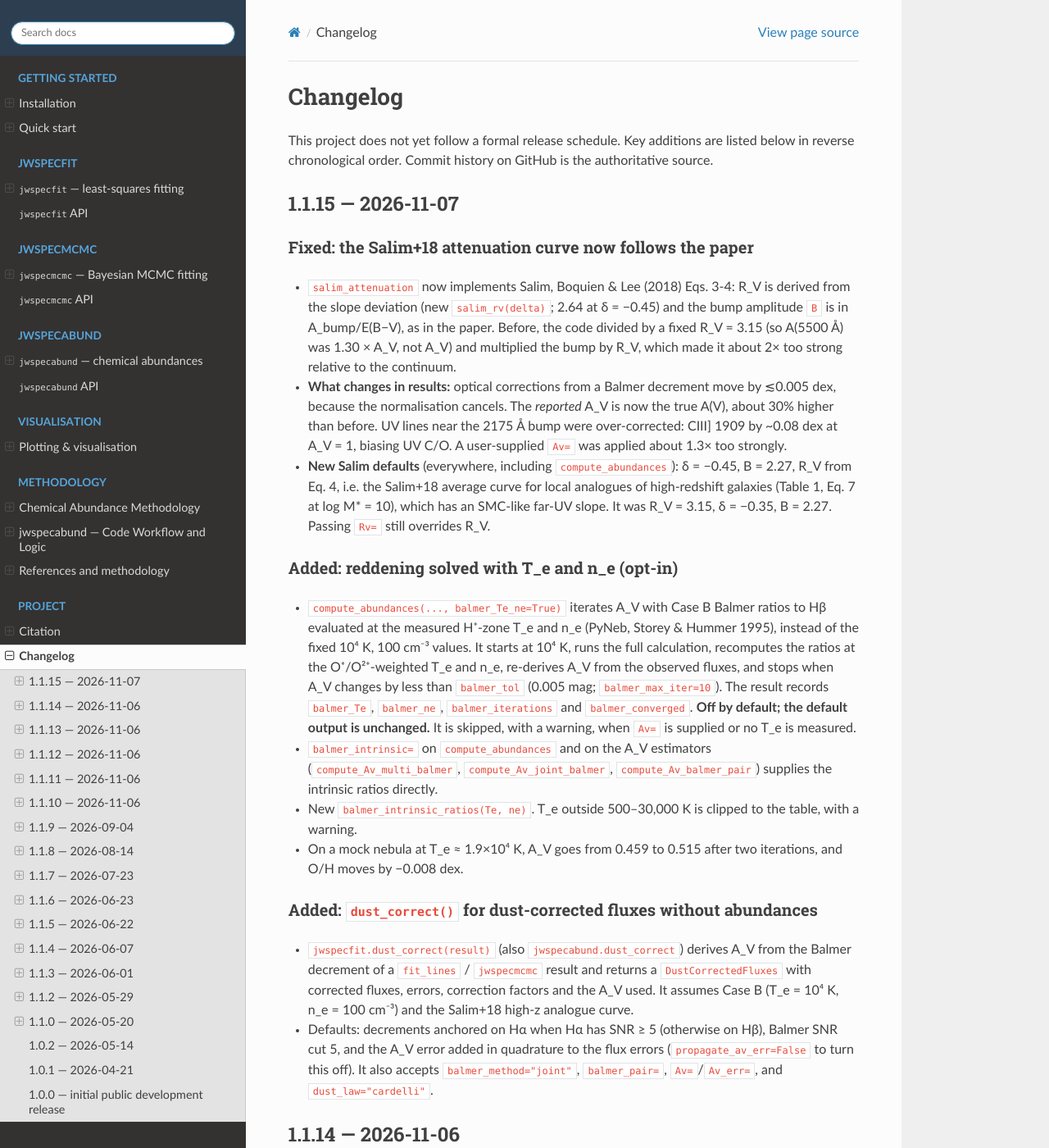
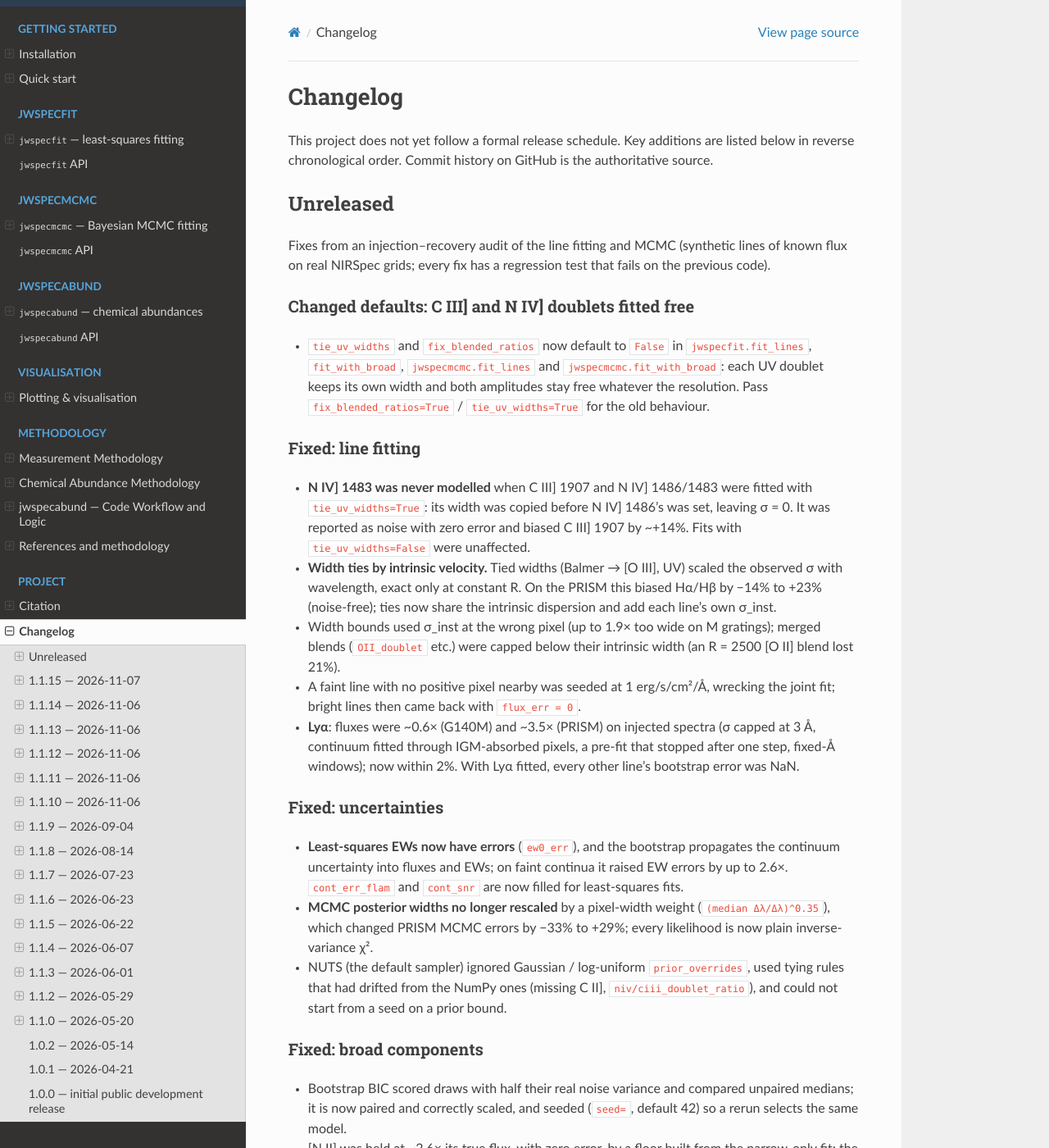
Before and after one commit to raunaq-rai/jwspecfit, a Sphinx documentation site: the page built from docs/changelog.md, in a window 1280 px wide and 1400 px high. Shown: the whole window at 82% size. Built offline with Sphinx 7.4.7 and the Read the Docs theme 3.1.0, drawn with Linux system fonts in a browser that asks for light colours; some of the changed text lies outside the part shown.

Commit message:
Document how every measured quantity and its uncertainty is computed
docs/measurement_methodology.md covers units, the resolution model,
the continuum and its uncertainty, line fluxes, tied parameters, the fit,
bootstrap and MCMC uncertainties, the four SNRs, equivalent widths,
upper limits, broad-component selection and Lya, and what the error
bars leave out.  The changelog lists the audit fixes as Unreleased.

```diff
--- a/docs/changelog.md
+++ b/docs/changelog.md
@@ -3,6 +3,71 @@
 This project does not yet follow a formal release schedule. Key
 additions are listed below in reverse chronological order. Commit
 history on GitHub is the authoritative source.
+
+## Unreleased
+
+Fixes from an injection–recovery audit of the line fitting and MCMC
+(synthetic lines of known flux on real NIRSpec grids; every fix has a
+regression test that fails on the previous code).
+
+### Changed defaults: C III] and N IV] doublets fitted free
+
+- `tie_uv_widths` and `fix_blended_ratios` now default to `False` in
+  `jwspecfit.fit_lines`, `fit_with_broad`, `jwspecmcmc.fit_lines` and
+  `jwspecmcmc.fit_with_broad`: each UV doublet keeps its own width and
+  both amplitudes stay free whatever the resolution.  Pass
+  `fix_blended_ratios=True` / `tie_uv_widths=True` for the old behaviour.
+
+### Fixed: line fitting
+
+- **N IV] 1483 was never modelled** when C III] 1907 and N IV] 1486/1483
+  were fitted with `tie_uv_widths=True`: its width was copied before
+  N IV] 1486's was set, leaving σ = 0.  It was reported as noise with
+  zero error and biased C III] 1907 by ~+14%.  Fits with
+  `tie_uv_widths=False` were unaffected.
+- **Width ties by intrinsic velocity.**  Tied widths (Balmer → [O III],
+  UV) scaled the observed σ with wavelength, exact only at constant R.
+  On the PRISM this biased Hα/Hβ by −14% to +23% (noise-free); ties now
+  share the intrinsic dispersion and add each line's own σ_inst.
+- Width bounds used σ_inst at the wrong pixel (up to 1.9× too wide on M
+  gratings); merged blends (`OII_doublet` etc.) were capped below their
+  intrinsic width (an R = 2500 [O II] blend lost 21%).
+- A faint line with no positive pixel nearby was seeded at 1 erg/s/cm²/Å,
+  wrecking the joint fit; bright lines then came back with `flux_err = 0`.
+- **Lyα**: fluxes were ~0.6× (G140M) and ~3.5× (PRISM) on injected
+  spectra (σ capped at 3 Å, continuum fitted through IGM-absorbed
+  pixels, a pre-fit that stopped after one step, fixed-Å windows); now
+  within 2%.  With Lyα fitted, every other line's bootstrap error was NaN.
+
+### Fixed: uncertainties
+
+- **Least-squares EWs now have errors** (`ew0_err`), and the bootstrap
+  propagates the continuum uncertainty into fluxes and EWs; on faint
+  continua it raised EW errors by up to 2.6×.  `cont_err_flam` and
+  `cont_snr` are now filled for least-squares fits.
+- **MCMC posterior widths no longer rescaled** by a pixel-width weight
+  (`(median Δλ/Δλ)^0.35`), which changed PRISM MCMC errors by −33% to
+  +29%; every likelihood is now plain inverse-variance χ².
+- NUTS (the default sampler) ignored Gaussian / log-uniform
+  `prior_overrides`, used tying rules that had drifted from the NumPy
+  ones (missing C II], `niv/ciii_doublet_ratio`), and could not start
+  from a seed on a prior bound.
+
+### Fixed: broad components
+
+- Bootstrap BIC scored draws with half their real noise variance and
+  compared unpaired medians; it is now paired and correctly scaled, and
+  seeded (`seed=`, default 42) so a rerun selects the same model.
+- [N II] was held at ~2.6× its true flux, with zero error, by a floor
+  built from the narrow-only fit; the Balmer gate ignored whether Hα was
+  covered; `wave_range_A`, `clip_sigma`, `lya_break`,
+  `fix_blended_ratios` and `save_path` were dropped on the broad path.
+
+### Added
+
+- `docs/measurement_methodology.md`: how every reported number and its
+  uncertainty is computed.
+- `docs/notebooks/example.ipynb` with `data/spurs437_a2744_combined-medium_spec1d.fits`.
 
 ## 1.1.15 — 2026-11-07
 
```
Also changed, not shown: docs/index.md (+1 -0 lines), docs/measurement_methodology.md (added, +521 -0 lines).
